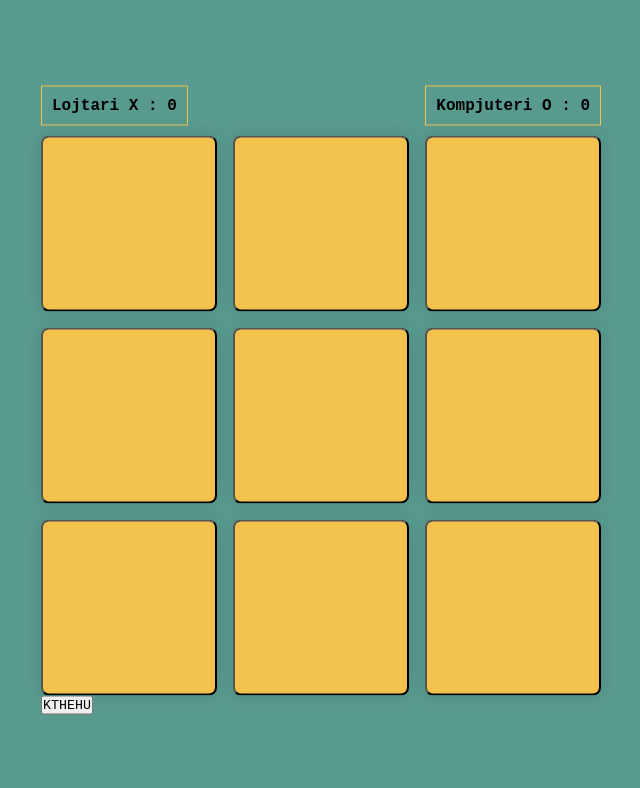
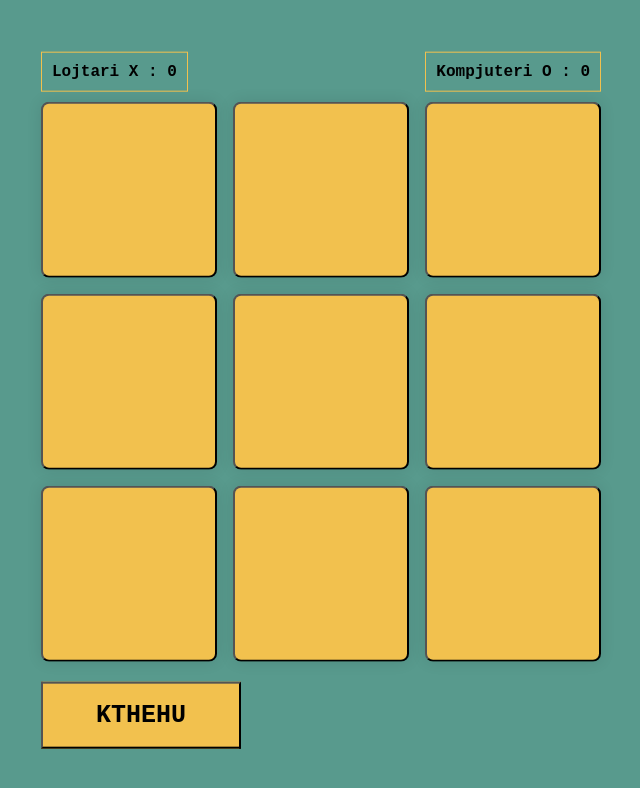
Before and after one commit to Bliney/playcomputer, a plain HTML site: page index.html in a window 1280 px wide. Shown: the whole page, without its empty margins (319-959 px from the left). Drawn offline with Linux system fonts and the light colour scheme.

Commit message:
Update style.css

```diff
--- a/style.css
+++ b/style.css
@@ -102,3 +102,15 @@ body {
 .popup.hide {
     display: none;
 }
+#goback {
+margin-top: 20px;
+width: 15em;
+height: 5em;
+background-color: #f2c14e;
+}
+
+.kthehu {
+    font-size: 25px;
+    font-weight: 600;
+
+}
```
